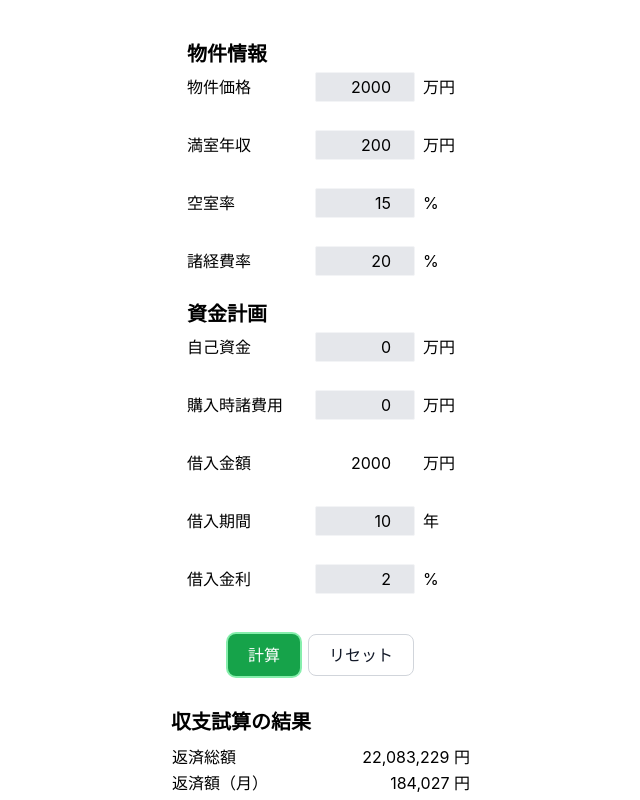
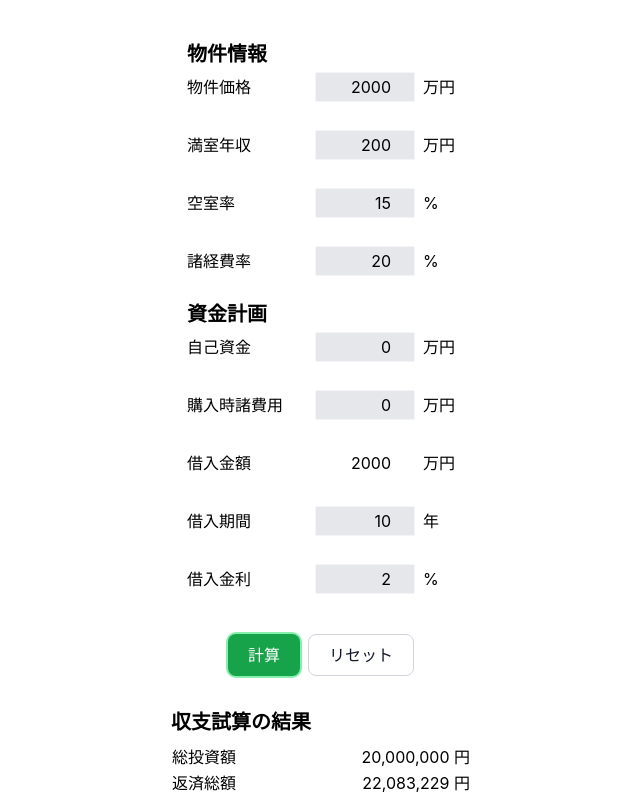
Before and after one commit to tiarafudousan/tiarafudousan.github.io, a React (Create React App) app in the folder app/: page / in a window 1280 px wide. Both pictures are taken after a click on the button "計算". Shown: the top 800 px of the page, without its empty margins (319-959 px from the left). Built offline with nearby package versions, Linux system fonts and the light colour scheme.

Commit message:
simulate with total investment

```diff
--- a/app/src/App.tsx
+++ b/app/src/App.tsx
@@ -21,7 +21,7 @@ function renderZ(z: number): string {
     return z.toFixed(2)
 }
 
-const PRICE_DELTA = 0.05
+const TOTAL_INVESTMENT_DELTA = 0.05
 const TARGET_ROI = 2
 const MAX_ROI = 20
 const TARGET_CCR = 30
@@ -98,8 +98,9 @@ function App() {
         const res = simulate(values)
         setSimData(res)
 
-        const yMax = values.property_price
-        const yMin = values.property_price * (1 - 10 * PRICE_DELTA)
+        const total_investment = res.total_investment
+        const yMax = total_investment
+        const yMin = total_investment * (1 - 10 * TOTAL_INVESTMENT_DELTA)
 
         const ys = [
             lerp(yMin, yMax, 0),
@@ -125,19 +126,14 @@ function App() {
             zs.ccr.push([])
 
             for (let j = 0; j <= 10; j++) {
-                const price = values.property_price * (1 - j * PRICE_DELTA)
-                const cash =
-                    values.loan > 0 && values.years > 0
-                        ? (price * i) / 10
-                        : price
+                const total =
+                    total_investment * (1 - j * TOTAL_INVESTMENT_DELTA)
+                const cash = (total * i) / 10
 
-                // TODO: fix sim - when loan = 0 or years = 0
-                // TODO: simulate when loan > property price
                 const res = simulate({
                     ...values,
-                    property_price: price,
                     cash,
-                    loan: price - cash,
+                    loan: total - cash,
                 })
 
                 const roi = res.yield_after_repayment * 100
@@ -223,6 +219,12 @@ function App() {
                     <table className="w-full">
                         <tbody>
                             <tr>
+                                <td>総投資額</td>
+                                <td style={{ textAlign: "right" }}>
+                                    {Yen(res.total_investment)} 円
+                                </td>
+                            </tr>
+                            <tr>
                                 <td>返済総額</td>
                                 <td style={{ textAlign: "right" }}>
                                     {Yen(res.total_payment)} 円
@@ -304,7 +306,7 @@ function App() {
                         renderY={renderY}
                         renderZ={renderZ}
                     />
-                    <div className="text-sm">X = 自己資金比率 Y = 物件価格</div>
+                    <div className="text-sm">X = 自己資金比率 Y = 総投資額</div>
                 </div>
             ) : null}
         </div>
```
